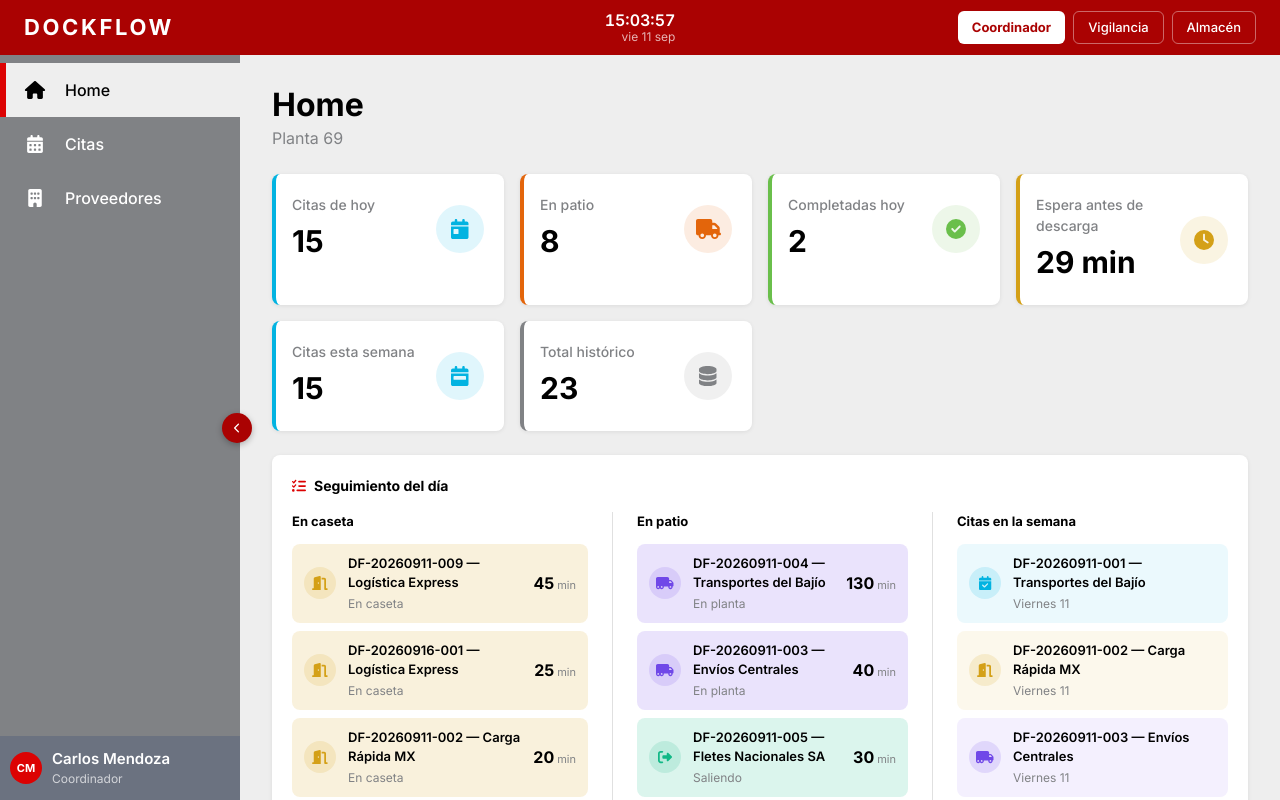
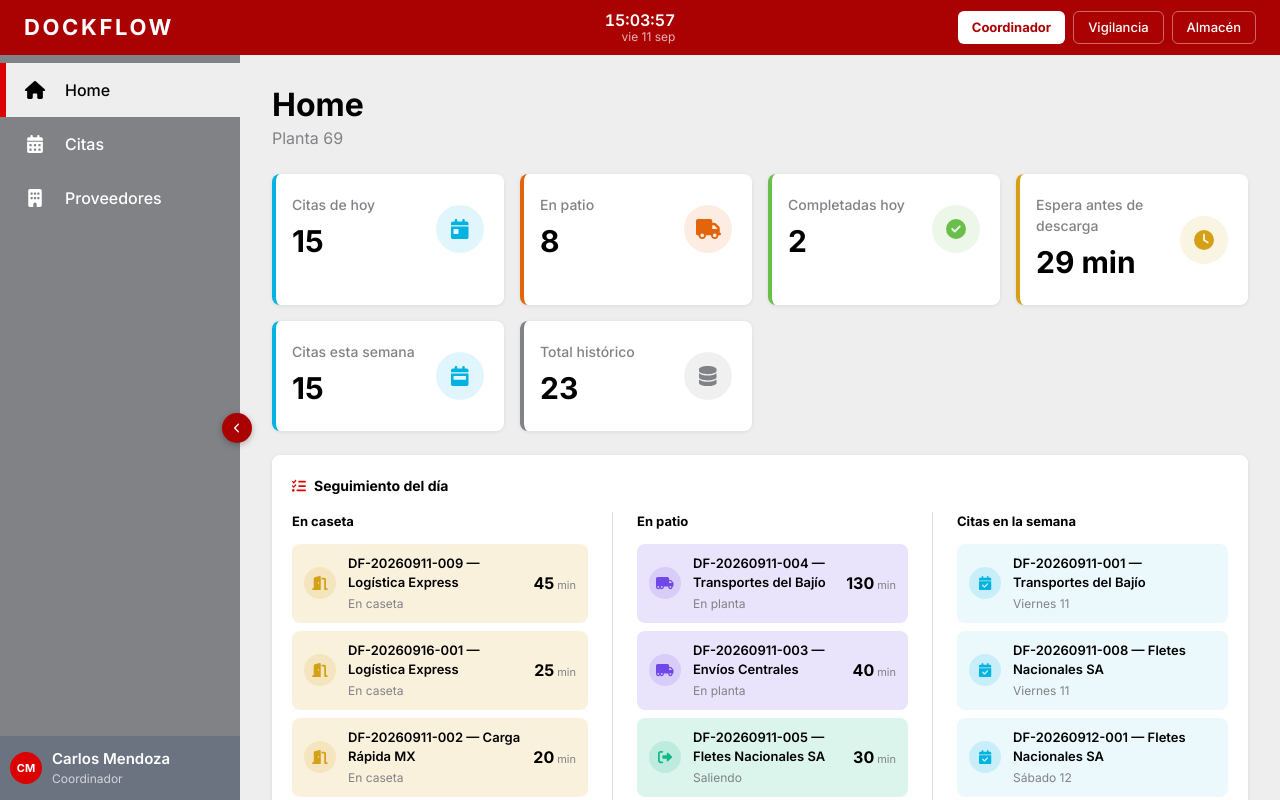
Before and after one commit to YaelAlejandroUrbanoZuniga/WarehouseBolt, a React (Vite) app: page / in a window 1280 px wide. Shown: the top 800 px of the page. Built offline with nearby package versions, Linux system fonts and the light colour scheme.

Commit message:
Update SeguimientoDelDia and Home components

```diff
--- a/src/pages/Home/components/SeguimientoDelDia.tsx
+++ b/src/pages/Home/components/SeguimientoDelDia.tsx
@@ -181,8 +181,8 @@ function ListaSemana({ items, clicable, onClic }: { items: ItemSemana[]; clicabl
 
 function FilaSemana({ item, clicable, onClick }: { item: ItemSemana; clicable: boolean; onClick: () => void }) {
   const [hover, setHover] = useState(false);
-  const ui = ESTADO_UI[item.cita.estado];
-  const colorBase = ESTADO_UI[item.cita.estado].color;
+  const colorBase = colores.libres.info;
+  const icono = ESTADO_UI.programada.icon;
 
   return (
     <div
@@ -203,7 +203,7 @@ function FilaSemana({ item, clicable, onClick }: { item: ItemSemana; clicable: b
         className="flex items-center justify-center"
         style={{ width: 32, height: 32, borderRadius: '50%', backgroundColor: `${colorBase}26`, flexShrink: 0 }}
       >
-        <FontAwesomeIcon icon={ui.icon} style={{ fontSize: 14, color: colorBase }} />
+        <FontAwesomeIcon icon={icono} style={{ fontSize: 14, color: colorBase }} />
       </div>
 
       <div style={{ flex: 1, minWidth: 0 }}>
--- a/src/pages/Home/index.tsx
+++ b/src/pages/Home/index.tsx
@@ -36,7 +36,7 @@ export default function HomePage() {
   const {
     citasHoy, citasSemana, enPatio, completadasHoy,
     esperaPromedioMin, citasPorEstado, totalCitas, actividadReciente,
-    citasEnCasetaHoy, citasEnPatioHoy, citasSemanaArr,
+    citasEnCasetaHoy, citasEnPatioHoy, citasSemanaCalendario,
   } = useHome(ahora);
 
   const kpis: KpiDef[] = [
@@ -94,7 +94,7 @@ export default function HomePage() {
         <SeguimientoDelDia
           citasEnCasetaHoy={citasEnCasetaHoy}
           citasEnPatioHoy={citasEnPatioHoy}
-          citasSemanaArr={citasSemanaArr}
+          citasSemanaArr={citasSemanaCalendario}
         />
       </div>
 
--- a/src/pages/Home/useHome.ts
+++ b/src/pages/Home/useHome.ts
@@ -1,7 +1,8 @@
 import { useMemo } from 'react';
 import { useAtomValue } from 'jotai';
-import { format, startOfWeek, endOfWeek } from 'date-fns';
+import { format } from 'date-fns';
 import { es } from 'date-fns/locale';
+import { getInicioSemana, getDiasSemana } from '@/pages/Citas/utils';
 import { citasAtom, transicionesAtom, docksAtom, usuariosAtom } from '@/lib/store';
 import type { Cita, EstadoCita, TransicionEstado, Usuario } from '@/lib/types';
 import { ESTADOS, FLUJO_PRINCIPAL, ROL_ETIQUETA } from '@/lib/constants';
@@ -118,10 +119,11 @@ export function useHome(ahora: Date) {
       .map(c => ({ cita: c, minutosEnEstado: minutosDesdeEstado(c, transiciones, ahora) }))
       .sort((a, b) => b.minutosEnEstado - a.minutosEnEstado);
 
-    const inicioSemana = format(startOfWeek(ahora, { locale: es }), 'yyyy-MM-dd');
-    const finSemana = format(endOfWeek(ahora, { locale: es }), 'yyyy-MM-dd');
-    const citasSemanaArr: ItemSemana[] = citas
-      .filter(c => c.fechaProgramada >= inicioSemana && c.fechaProgramada <= finSemana)
+    const inicioSemana = getInicioSemana(ahora);
+    const diasSemana = getDiasSemana(inicioSemana);
+    const fechasSemanaStr = diasSemana.map(d => format(d, 'yyyy-MM-dd'));
+    const citasSemanaCalendario: ItemSemana[] = citas
+      .filter(c => c.estado === 'programada' && fechasSemanaStr.includes(c.fechaProgramada))
       .sort((a, b) => a.fechaProgramada.localeCompare(b.fechaProgramada))
       .map(c => {
         const fecha = new Date(`${c.fechaProgramada}T12:00:00`);
@@ -140,7 +142,7 @@ export function useHome(ahora: Date) {
       actividadReciente,
       citasEnCasetaHoy,
       citasEnPatioHoy,
-      citasSemanaArr,
+      citasSemanaCalendario,
     };
   }, [citas, transiciones, docks, usuarios, hoyStr, ahora]);
 }
```
